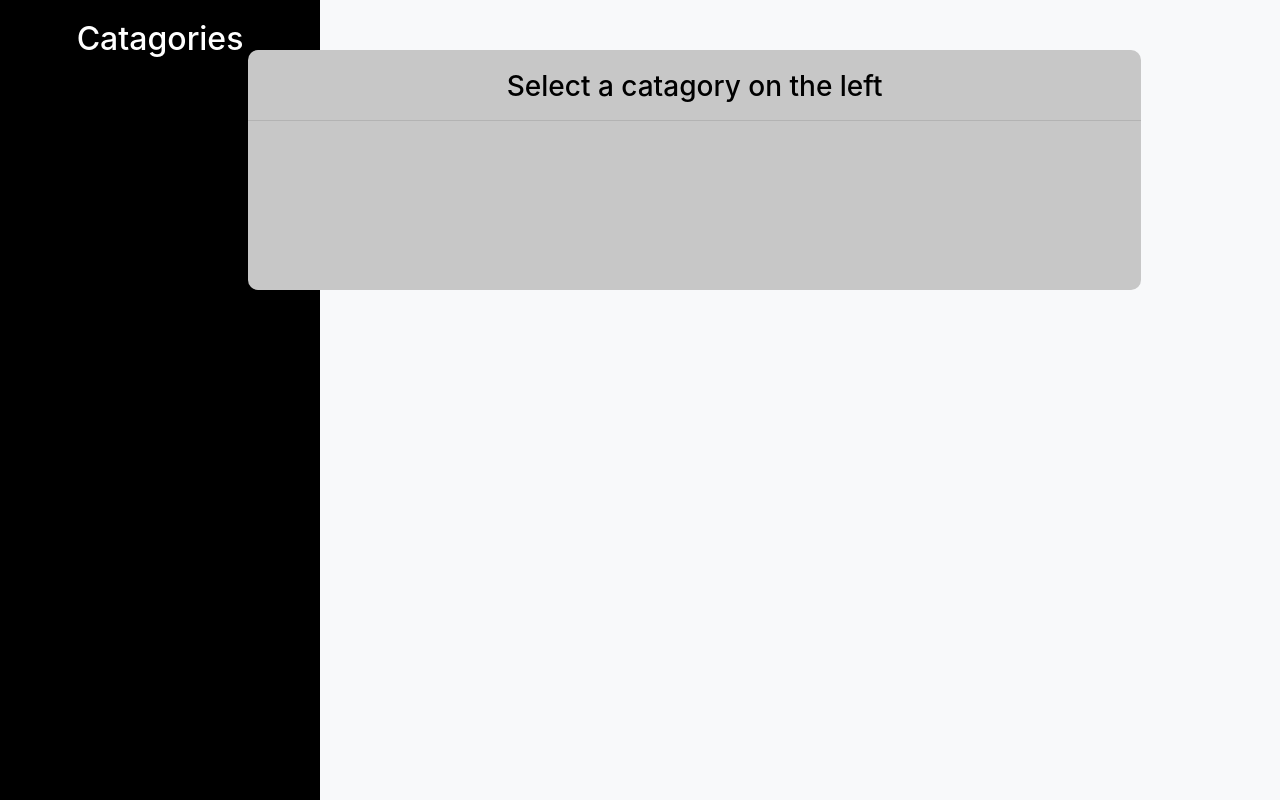
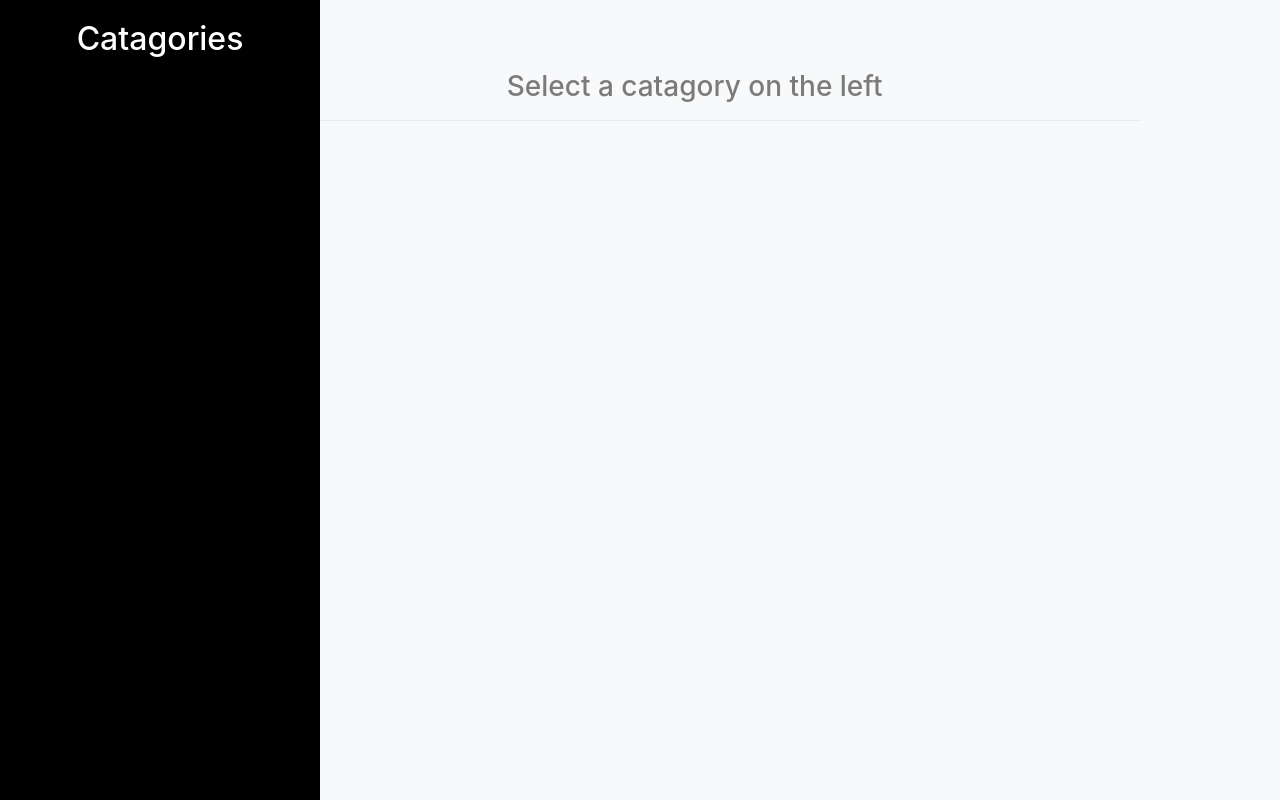
Before and after one commit to nmajozi1/sovtech-client, a React (Create React App) app: page / in a window 1280 px wide. Built offline with nearby package versions, Linux system fonts and the light colour scheme.

Commit message:
make div transaparent. Looks better.

```diff
--- a/src/components/home/home.css
+++ b/src/components/home/home.css
@@ -1,10 +1,12 @@
 .Random-joke-block {
-    background-color: rgb(199, 199, 199);
+    /* background-color: rgb(199, 199, 199); */
+    background-color: transparent;
     height: 30vh;
     width: 100%;
     border-radius: 10px;
     text-align: center;
     color: black;
+    opacity: 0.5;
 }
 
 .Random-Joke-Column {
```
